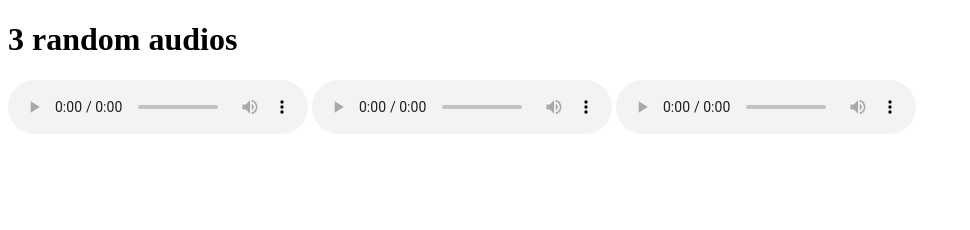
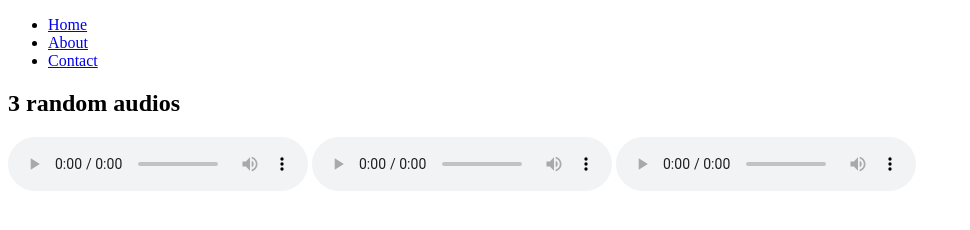
Before and after one commit to acciojob/semantic-navbar-and-audios-jaisaipothula, a website: page main.html in a window 1280 px wide. Shown: the whole page, without its empty margins (0-970 px from the left). Drawn offline with Linux system fonts and the light colour scheme.

Commit message:
created a submission

```diff
--- a/main.html
+++ b/main.html
@@ -3,10 +3,21 @@
 <head>
     <meta charset="UTF-8">
     <meta name="viewport" content="width=device-width, initial-scale=1.0">
-    <title>Audio Test</title>
+    <title>Semantic Navbar & Audios</title>
 </head>
 <body>
-    <h1>3 random audios</h1>
+    <!-- Navigation Bar -->
+    <nav>
+        <ul>
+            <li><a href="#home">Home</a></li>
+            <li><a href="#about">About</a></li>
+            <li><a href="#contact">Contact</a></li>
+        </ul>
+    </nav>
+
+    <!-- Audio Section -->
+    <section>
+        <h2>3 random audios</h2>
         <audio controls>
             <source src="http://commondatastorage.googleapis.com/codeskulptor-demos/DDR_assets/Kangaroo_MusiQue_-_The_Neverwritten_Role_Playing_Game.mp3" type="audio/mpeg">
             Your browser does not support the audio element.
@@ -19,5 +30,6 @@
             <source src="http://codeskulptor-demos.commondatastorage.googleapis.com/pang/paza-moduless.mp3" type="audio/mpeg">
             Your browser does not support the audio element.
         </audio>
+    </section>
 </body>
 </html>
```
Lines whose indentation alone changed are shown as unchanged.
